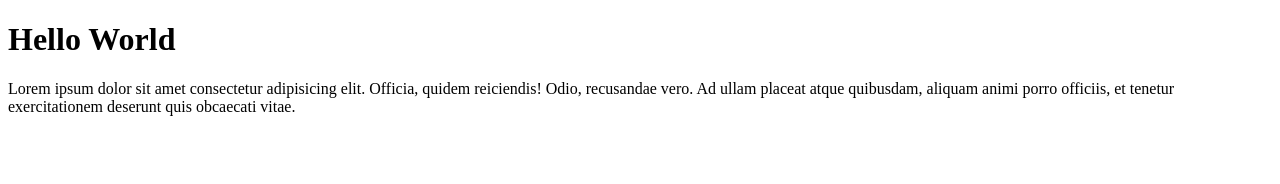
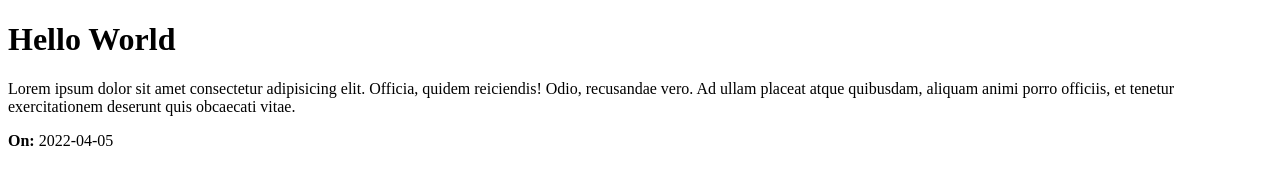
Before and after one commit to NaveenKharwar/checking-seo, a plain HTML site: page index.html in a window 1280 px wide. Drawn offline with Linux system fonts and the light colour scheme.

Commit message:
Add date

```diff
--- a/index.html
+++ b/index.html
@@ -16,5 +16,6 @@
       aliquam animi porro officiis, et tenetur exercitationem deserunt quis
       obcaecati vitae.
     </p>
+    <b>On: </b><time datetime="2022-04-05">2022-04-05</time>
   </body>
 </html>
```
